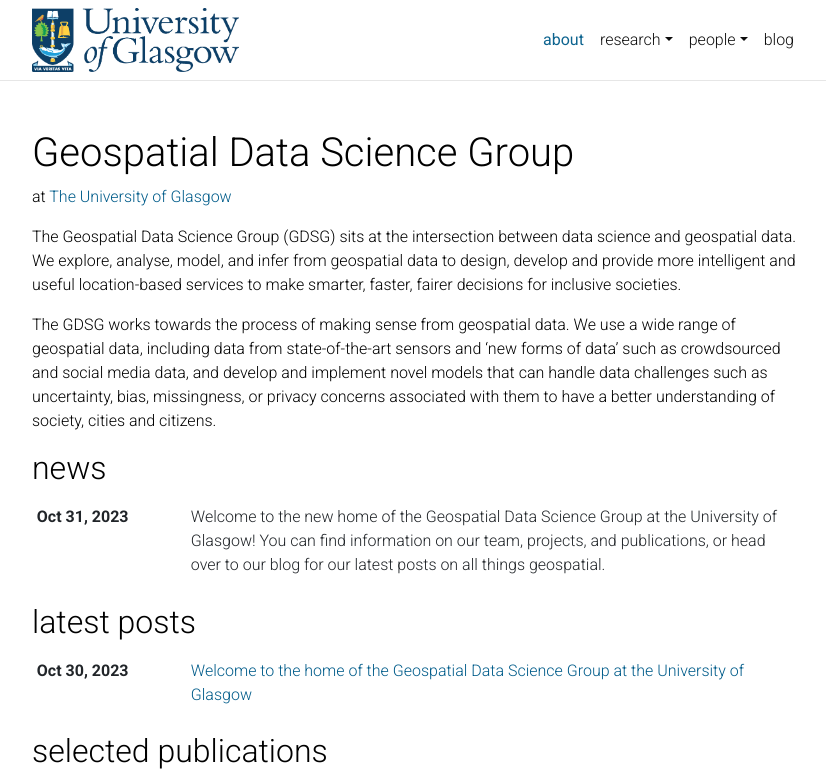
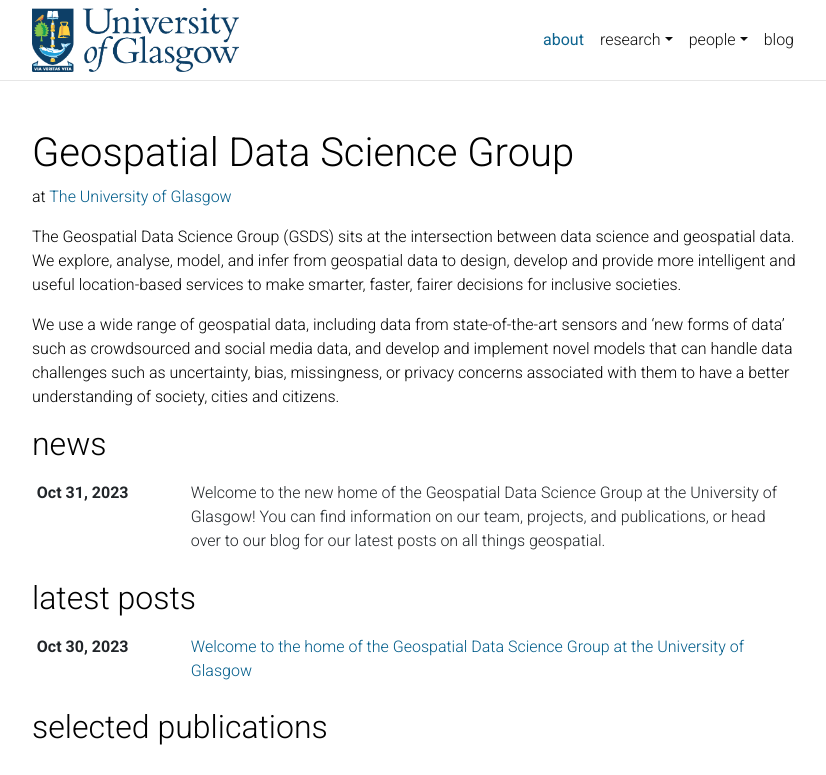
Before and after one commit to pjgerrits/GDSGlasgow.github.io, a Jekyll site: the page built from _pages/about.md, in a window 1280 px wide and 1088 px high, cut to the strip 0-775 px from the top of the window. Shown: the whole strip, without its empty margins (223-1049 px from the left). Built offline with Jekyll 4.4.1, drawn with Linux system fonts in a browser that asks for light colours; comment, search, counter and statistics services are not loaded; a style sheet for code colours, icons or effects is not loaded.

Commit message:
Update group info

```diff
--- a/_pages/about.md
+++ b/_pages/about.md
@@ -16,6 +16,6 @@
 social: true  # includes social icons at the bottom of the page
 ---
 
-The Geospatial Data Science Group (GDSG) sits at the intersection between data science and geospatial data. We explore, analyse, model, and infer from geospatial data to design, develop and provide more intelligent and useful location-based services to make smarter, faster, fairer decisions for inclusive societies.
+The Geospatial Data Science Group (GSDS) sits at the intersection between data science and geospatial data. We explore, analyse, model, and infer from geospatial data to design, develop and provide more intelligent and useful location-based services to make smarter, faster, fairer decisions for inclusive societies.
 
-The GDSG works towards the process of making sense from geospatial data. We use a wide range of geospatial data, including data from state-of-the-art sensors and ‘new forms of data’ such as crowdsourced and social media data, and develop and implement novel models that can handle data challenges such as uncertainty, bias, missingness, or privacy concerns associated with them to have a better understanding of society, cities and citizens.
+We use a wide range of geospatial data, including data from state-of-the-art sensors and 'new forms of data' such as crowdsourced and social media data, and develop and implement novel models that can handle data challenges such as uncertainty, bias, missingness, or privacy concerns associated with them to have a better understanding of society, cities and citizens.
```
